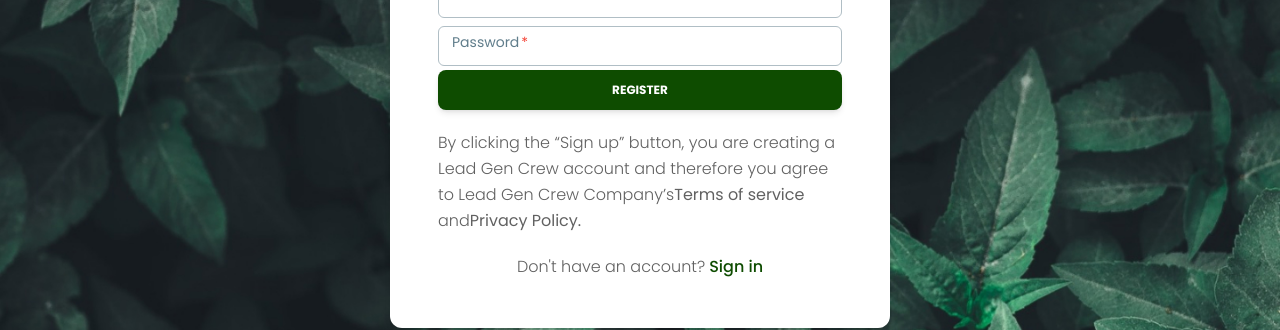
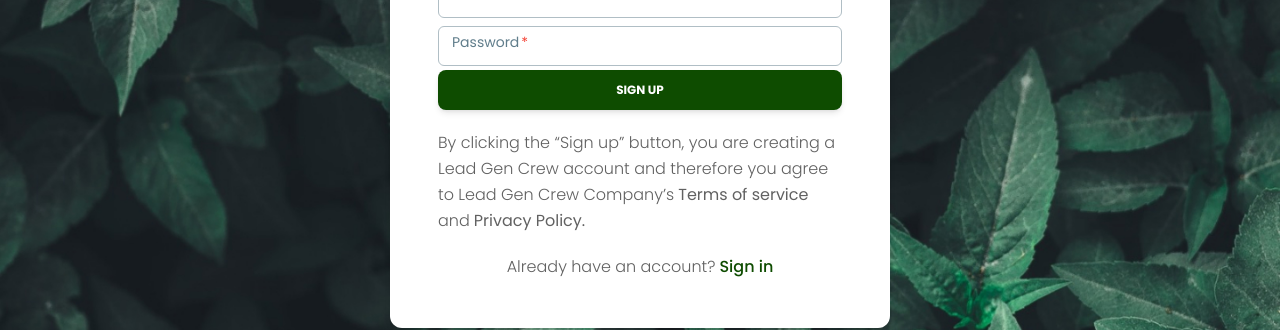
Before and after one commit to nathaaaan0204/My-system, a React (Vite) app: page /RegisterPage in a window 1280 px wide. Shown: the part 453-783 px from the top of the page. Built offline with nearby package versions, Linux system fonts and the light colour scheme.

Commit message:
fixed some wordings

```diff
--- a/src/Pages/LoginPage.jsx
+++ b/src/Pages/LoginPage.jsx
@@ -111,8 +111,8 @@ export const LoginPage = () => {
               <Typography className="text-left">
                 By clicking the “Sign in” button, you are entering the Website Name
                  and therefore you agree to Company’s
-                <strong>Terms of service</strong> and
-                <strong>Privacy Policy.</strong>
+                <strong className="ml-1">Terms of service</strong> and
+                <strong className="ml-1">Privacy Policy.</strong>
               </Typography>
               <Typography>
                 Don't have an account?
--- a/src/Pages/RegisterPage.jsx
+++ b/src/Pages/RegisterPage.jsx
@@ -110,17 +110,17 @@ export const RegisterPage = () => {
           />
 
           <Button type="submit" fullWidth className="bg-green">
-            Register
+            Sign Up
           </Button>
         </form>
         <Typography className="text-left">
                 By clicking the “Sign up” button, you are creating a Lead Gen
                 Crew account and therefore you agree to Lead Gen Crew Company’s
-                <strong>Terms of service</strong> and
-                <strong>Privacy Policy.</strong>
+                <strong className="ml-1">Terms of service</strong> and
+                <strong className="ml-1">Privacy Policy.</strong>
               </Typography>
               <Typography>
-                Don't have an account?
+                Already have an account?
                 <Link to="/LoginPage" className="text-green font-medium ml-1">
                   Sign in
                 </Link>
```
